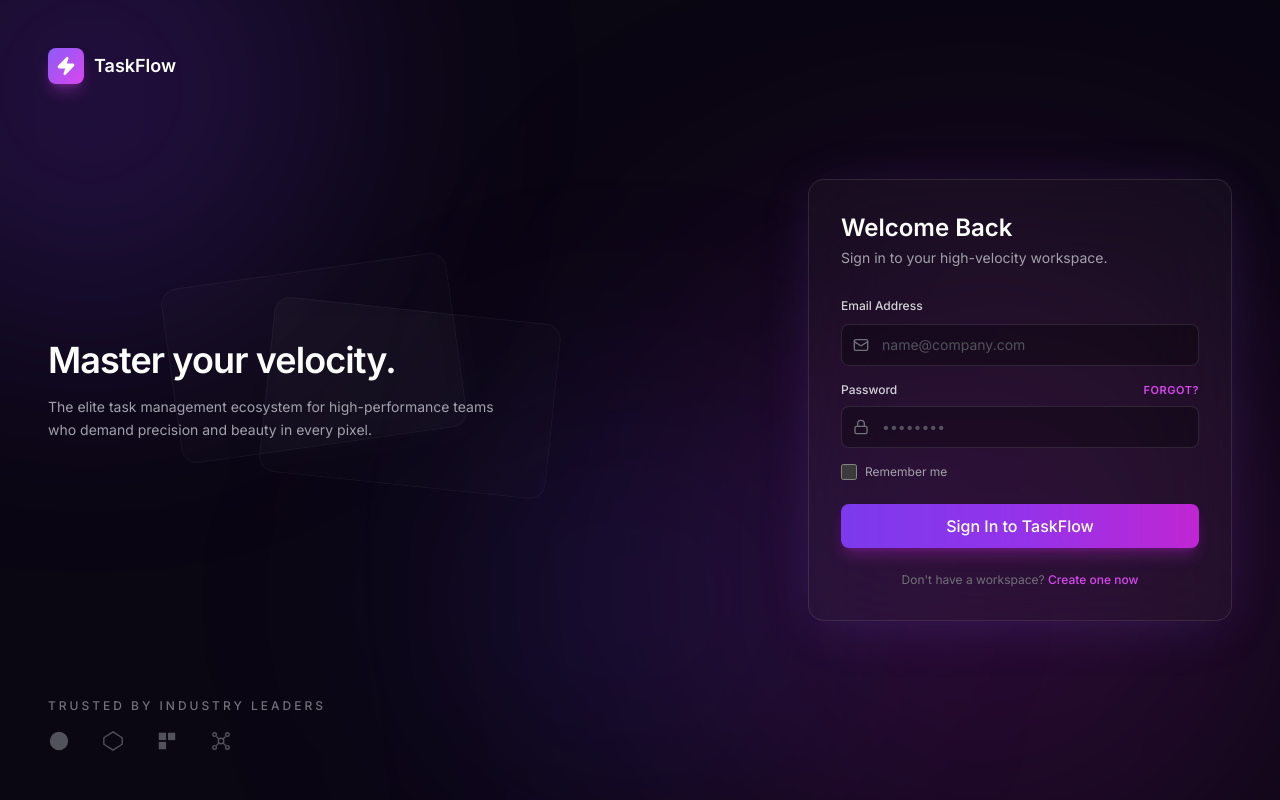
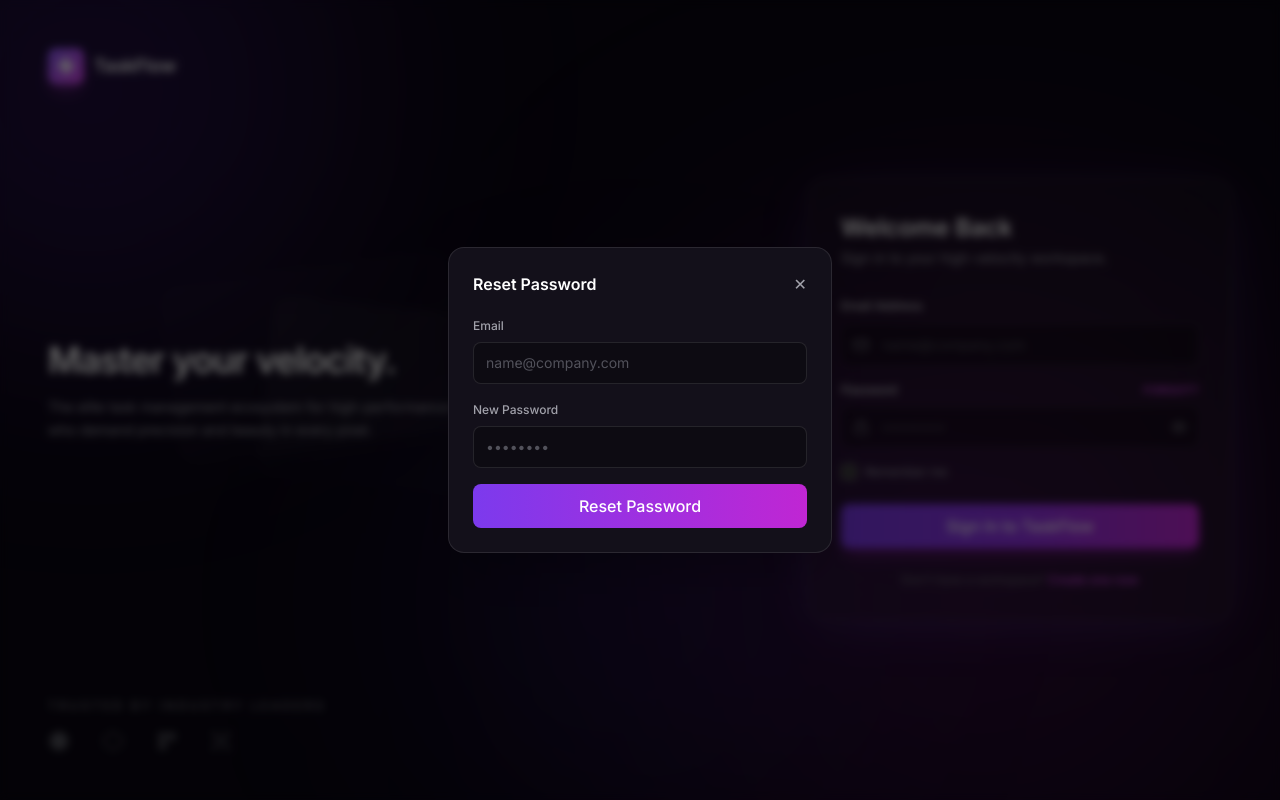
Before and after one commit to jainvasu1/Team-Task-Manager, a React (Vite) app in the folder frontend/: page /login in a window 1280 px wide. Both pictures are taken after a click on the button "FORGOT?". Built offline with nearby package versions, Linux system fonts and the light colour scheme; no server answers.

Commit message:
login: forgot password, show/hide password toggle

```diff
--- a/frontend/src/pages/Login.jsx
+++ b/frontend/src/pages/Login.jsx
@@ -1,15 +1,38 @@
 import { useState } from 'react';
 import { Link, useNavigate } from 'react-router-dom';
-import { Zap, Mail, Lock } from 'lucide-react';
+import { Zap, Mail, Lock, Eye, EyeOff } from 'lucide-react';
 import { useAuth } from '../context/AuthContext';
+import api from '../lib/api';
 
 export default function Login() {
   const { login } = useAuth();
   const nav = useNavigate();
   const [form, setForm] = useState({ email: '', password: '' });
   const [remember, setRemember] = useState(false);
+  const [showPassword, setShowPassword] = useState(false);
   const [error, setError] = useState('');
   const [loading, setLoading] = useState(false);
+  const [forgotOpen, setForgotOpen] = useState(false);
+  const [resetForm, setResetForm] = useState({ email: '', newPassword: '' });
+  const [resetMsg, setResetMsg] = useState('');
+  const [resetError, setResetError] = useState('');
+  const [resetLoading, setResetLoading] = useState(false);
+
+  const submitReset = async (e) => {
+    e.preventDefault();
+    setResetError('');
+    setResetMsg('');
+    setResetLoading(true);
+    try {
+      await api.post('/auth/reset-password', resetForm);
+      setResetMsg('Password reset successful. You can now sign in.');
+      setResetForm({ email: '', newPassword: '' });
+    } catch (err) {
+      setResetError(err.response?.data?.message || 'Reset failed');
+    } finally {
+      setResetLoading(false);
+    }
+  };
 
   const onSubmit = async (e) => {
     e.preventDefault();
@@ -74,6 +97,41 @@ export default function Login() {
         </div>
       </div>
 
+      {/* Forgot password modal */}
+      {forgotOpen && (
+        <div className="fixed inset-0 z-50 grid place-items-center bg-black/60 backdrop-blur-sm p-4">
+          <form onSubmit={submitReset} className="w-full max-w-sm rounded-2xl border border-white/10 bg-[#13101a] p-6 shadow-2xl">
+            <div className="flex items-center justify-between mb-4">
+              <h3 className="text-white font-semibold">Reset Password</h3>
+              <button type="button" onClick={() => { setForgotOpen(false); setResetMsg(''); setResetError(''); }}
+                className="text-zinc-400 hover:text-white transition">✕</button>
+            </div>
+            <div className="space-y-3">
+              <div>
+                <label className="text-zinc-400 text-xs font-medium">Email</label>
+                <input required type="email" value={resetForm.email}
+                  onChange={(e) => setResetForm({ ...resetForm, email: e.target.value })}
+                  placeholder="name@company.com"
+                  className="mt-1.5 w-full bg-black/30 border border-white/10 rounded-lg px-3 py-2.5 text-sm text-white placeholder:text-zinc-600 focus:outline-none focus:border-violet-500/60 transition" />
+              </div>
+              <div>
+                <label className="text-zinc-400 text-xs font-medium">New Password</label>
+                <input required type="password" value={resetForm.newPassword}
+                  onChange={(e) => setResetForm({ ...resetForm, newPassword: e.target.value })}
+                  placeholder="••••••••"
+                  className="mt-1.5 w-full bg-black/30 border border-white/10 rounded-lg px-3 py-2.5 text-sm text-white placeholder:text-zinc-600 focus:outline-none focus:border-violet-500/60 transition" />
+              </div>
+            </div>
+            {resetError && <p className="mt-2 text-rose-400 text-xs">{resetError}</p>}
+            {resetMsg && <p className="mt-2 text-emerald-400 text-xs">{resetMsg}</p>}
+            <button disabled={resetLoading}
+              className="mt-4 w-full py-2.5 rounded-lg font-medium text-white bg-gradient-to-r from-violet-600 to-fuchsia-600 hover:opacity-95 transition disabled:opacity-60">
+              {resetLoading ? 'Resetting…' : 'Reset Password'}
+            </button>
+          </form>
+        </div>
+      )}
+
       {/* RIGHT — Login form */}
       <div className="w-full lg:w-[520px] flex items-center justify-center p-6 lg:p-12 relative z-10">
         <form
@@ -107,21 +165,25 @@ export default function Login() {
           <div className="mt-4">
             <div className="flex items-center justify-between">
               <label className="text-zinc-300 text-xs font-medium">Password</label>
-              <button type="button" className="text-[11px] font-semibold tracking-wider text-fuchsia-500 hover:text-fuchsia-400">
+              <button type="button" onClick={() => setForgotOpen(true)} className="text-[11px] font-semibold tracking-wider text-fuchsia-500 hover:text-fuchsia-400">
                 FORGOT?
               </button>
             </div>
             <div className="mt-2 relative">
               <Lock className="w-4 h-4 text-zinc-500 absolute left-3 top-1/2 -translate-y-1/2" />
               <input
-                type="password"
+                type={showPassword ? 'text' : 'password'}
                 name="taskflow-password"
                 autoComplete="new-password"
                 placeholder="••••••••"
                 value={form.password}
                 onChange={(e) => setForm({ ...form, password: e.target.value })}
-                className="w-full bg-black/30 border border-white/10 rounded-lg pl-10 pr-3 py-2.5 text-sm text-white placeholder:text-zinc-600 focus:outline-none focus:border-violet-500/60 focus:ring-2 focus:ring-violet-500/20 transition"
+                className="w-full bg-black/30 border border-white/10 rounded-lg pl-10 pr-10 py-2.5 text-sm text-white placeholder:text-zinc-600 focus:outline-none focus:border-violet-500/60 focus:ring-2 focus:ring-violet-500/20 transition"
               />
+              <button type="button" onClick={() => setShowPassword(!showPassword)}
+                className="absolute right-3 top-1/2 -translate-y-1/2 text-zinc-500 hover:text-zinc-300 transition">
+                {showPassword ? <EyeOff className="w-4 h-4" /> : <Eye className="w-4 h-4" />}
+              </button>
             </div>
           </div>
 
```
Also changed, not shown: 2 other files (tests, documents, lock files or other folders).
